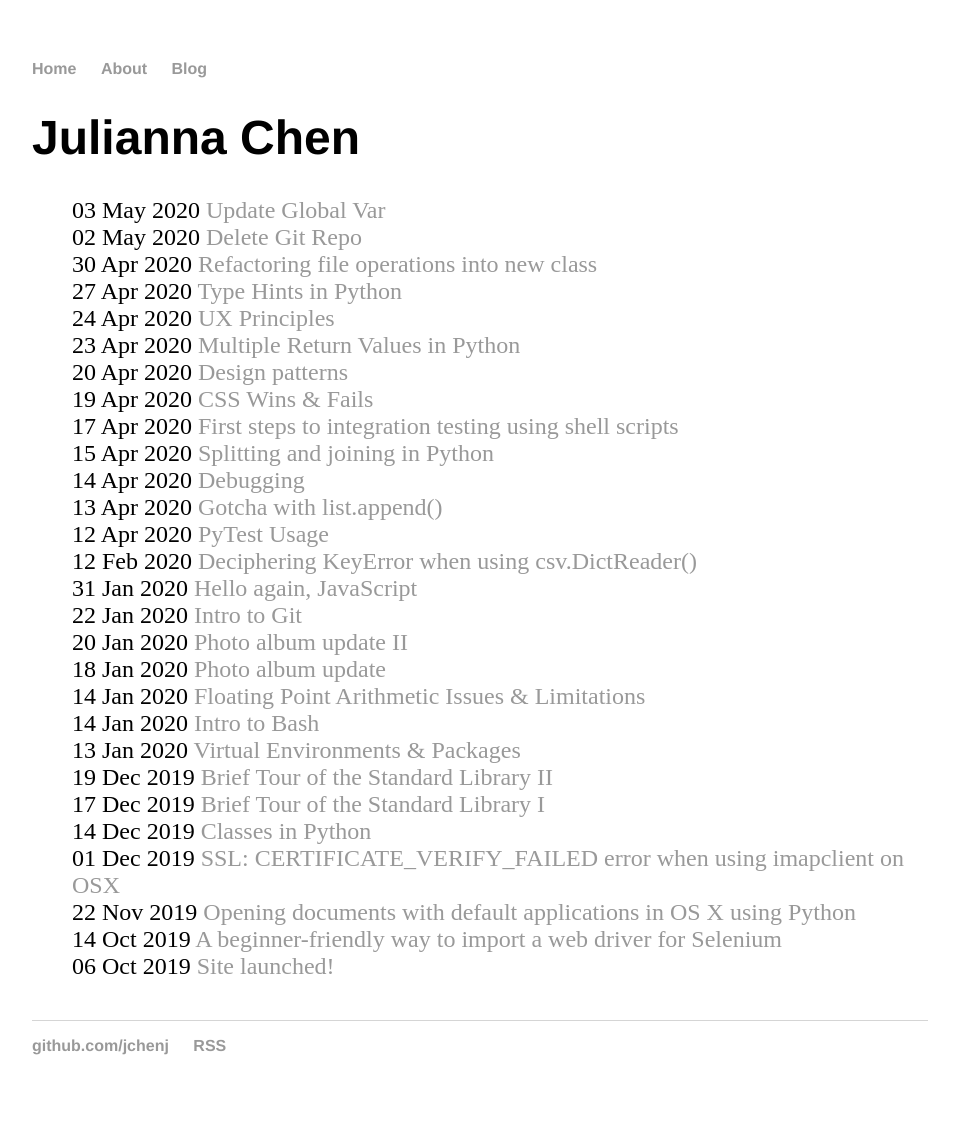
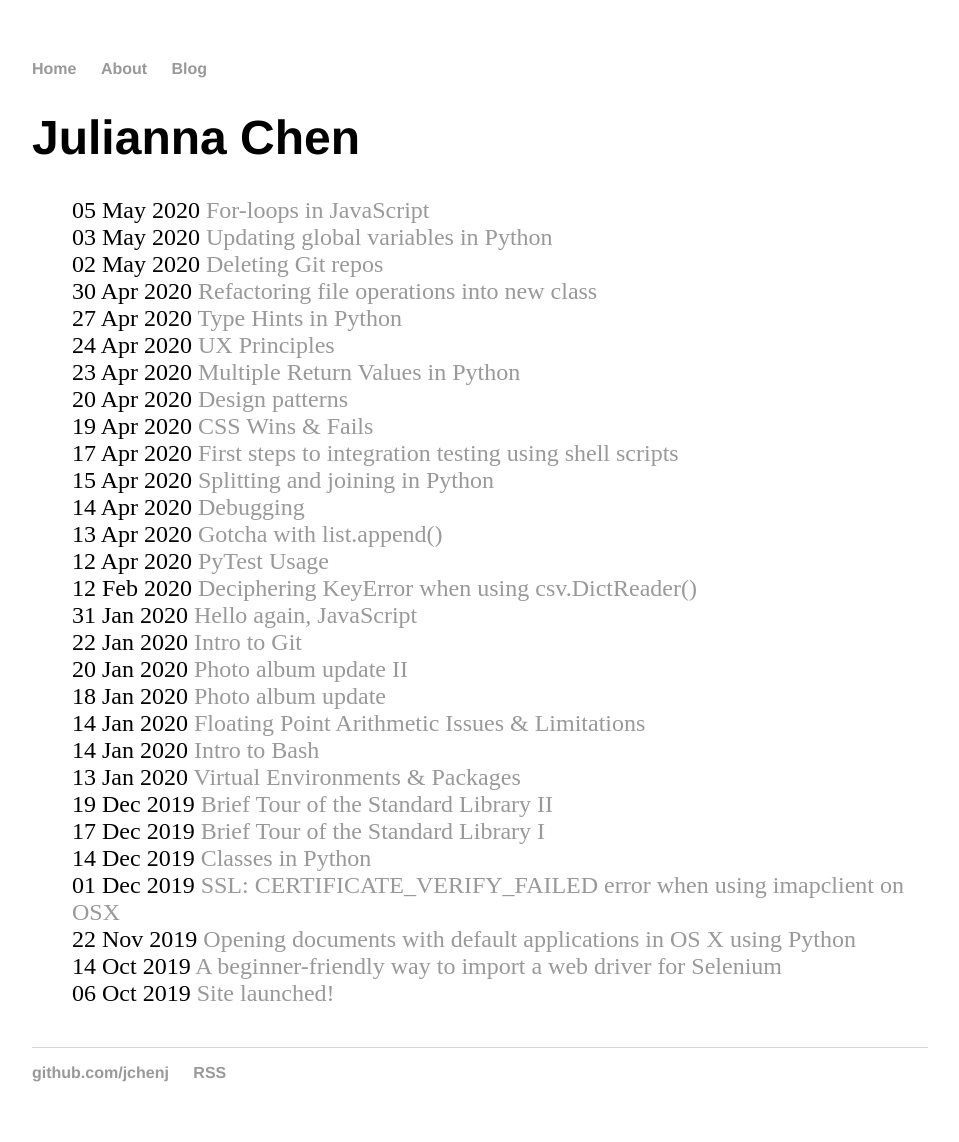
Before and after one commit to jchenj/jchenj.github.io, a Jekyll site: the page built from blog/index.html, in a window 1280 px wide. Shown: the whole page, without its empty margins (160-1119 px from the left). Built offline with Jekyll 4.4.1, drawn with Linux system fonts in a browser that asks for light colours; before the commit the page ends 1115 px from its top, so only the background shows below that.

Commit message:
update headers, new post - for loops in js

```diff
--- a/_posts/2020-05-02-delete-git-repo.md
+++ b/_posts/2020-05-02-delete-git-repo.md
@@ -1,3 +1,8 @@
+---
+layout: post
+title: "Deleting Git repos"
+date: 2020-05-02
+---
 
 Trying to delete with rm -r gave lots of override messages.
 
--- a/_posts/2020-05-03-update-global-var.md
+++ b/_posts/2020-05-03-update-global-var.md
@@ -1,3 +1,9 @@
+---
+layout: post
+title: "Updating global variables in Python"
+date: 2020-05-03
+---
+
 Working on turning Flask app to Quart app
 Weather service needed API key.
 
```
Also changed, not shown: _posts/2020-05-05-2020-js-for-loops.md (added, +22 -0 lines).
